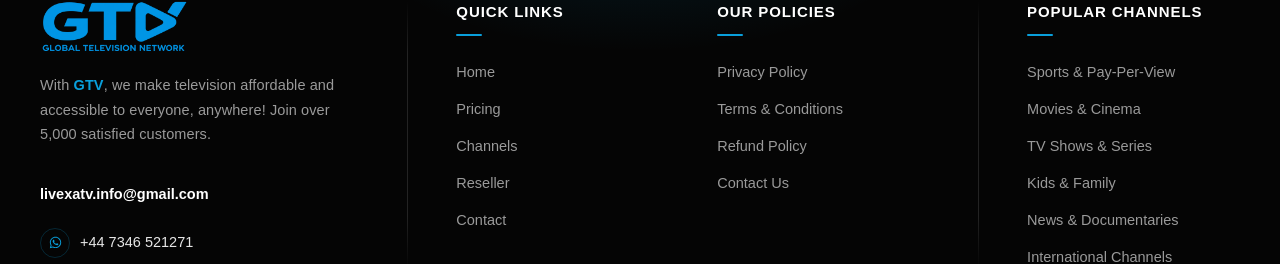
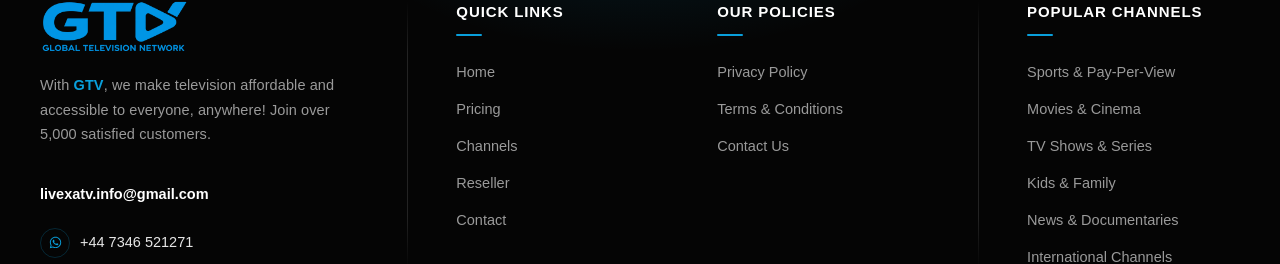
Before and after one commit to zain1873/GTV-Zone, a React (Create React App) app: page / in a window 1280 px wide. Shown: the part 5699-5963 px from the top of the page. Built offline with nearby package versions, Linux system fonts and the light colour scheme.

Commit message:
removed refund policy

```diff
--- a/src/components/Footer/Footer.jsx
+++ b/src/components/Footer/Footer.jsx
@@ -98,9 +98,7 @@ function Footer() {
               <li>
                 <a href="/terms">Terms &amp; Conditions</a>
               </li>
-              <li>
-                <a href="/refund-policy">Refund Policy</a>
-              </li>
+
               <li>
                 <a href="/contact">Contact Us</a>
               </li>
```
